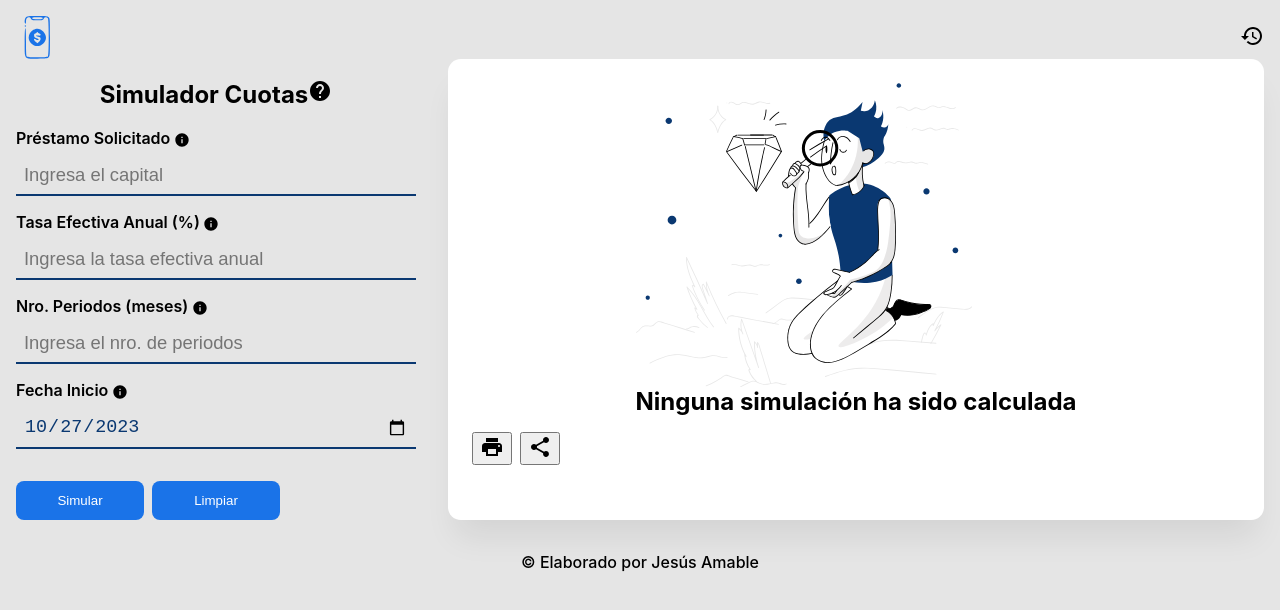
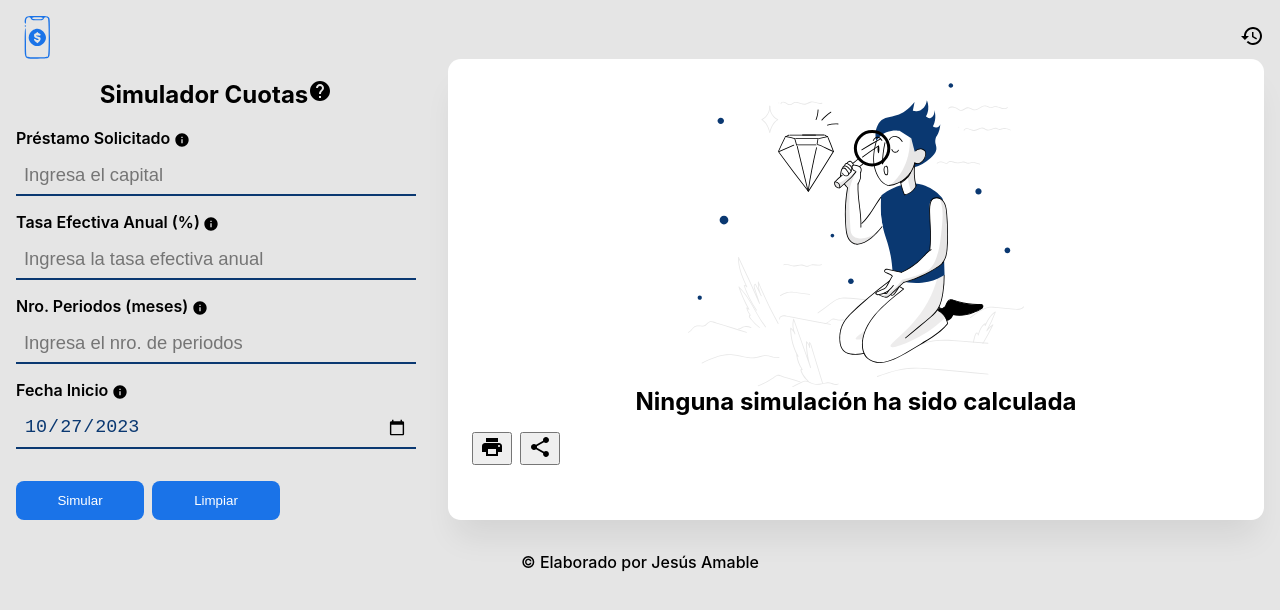
Before and after one commit to JesusA7/payment-simulator, a React (Vite) app: page / in a window 1280 px wide. Shown: the top 610 px of the page. Built offline with nearby package versions, Linux system fonts and the light colour scheme; what driver.js would draw is missing.

Commit message:
cambio de tasa efectiva anual a 300 como máximo

```diff
--- a/src/components/App/App.jsx
+++ b/src/components/App/App.jsx
@@ -208,7 +208,7 @@ function App() {
               placeholder="Ingresa la tasa efectiva anual"
               onChange={handleChange}
               step="0.01"
-              max="200"
+              max="300"
               min="0.01"
               value={data.tasa}
               required
@@ -311,7 +311,9 @@ function App() {
             </>
           ) : (
             <div style={{ display: "grid", placeContent: "center" }}>
-              <NoSearch />
+              <div style={{ display: "flex", justifyContent: "center" }}>
+                <NoSearch />
+              </div>
               <span
                 style={{
                   display: "block",
```
